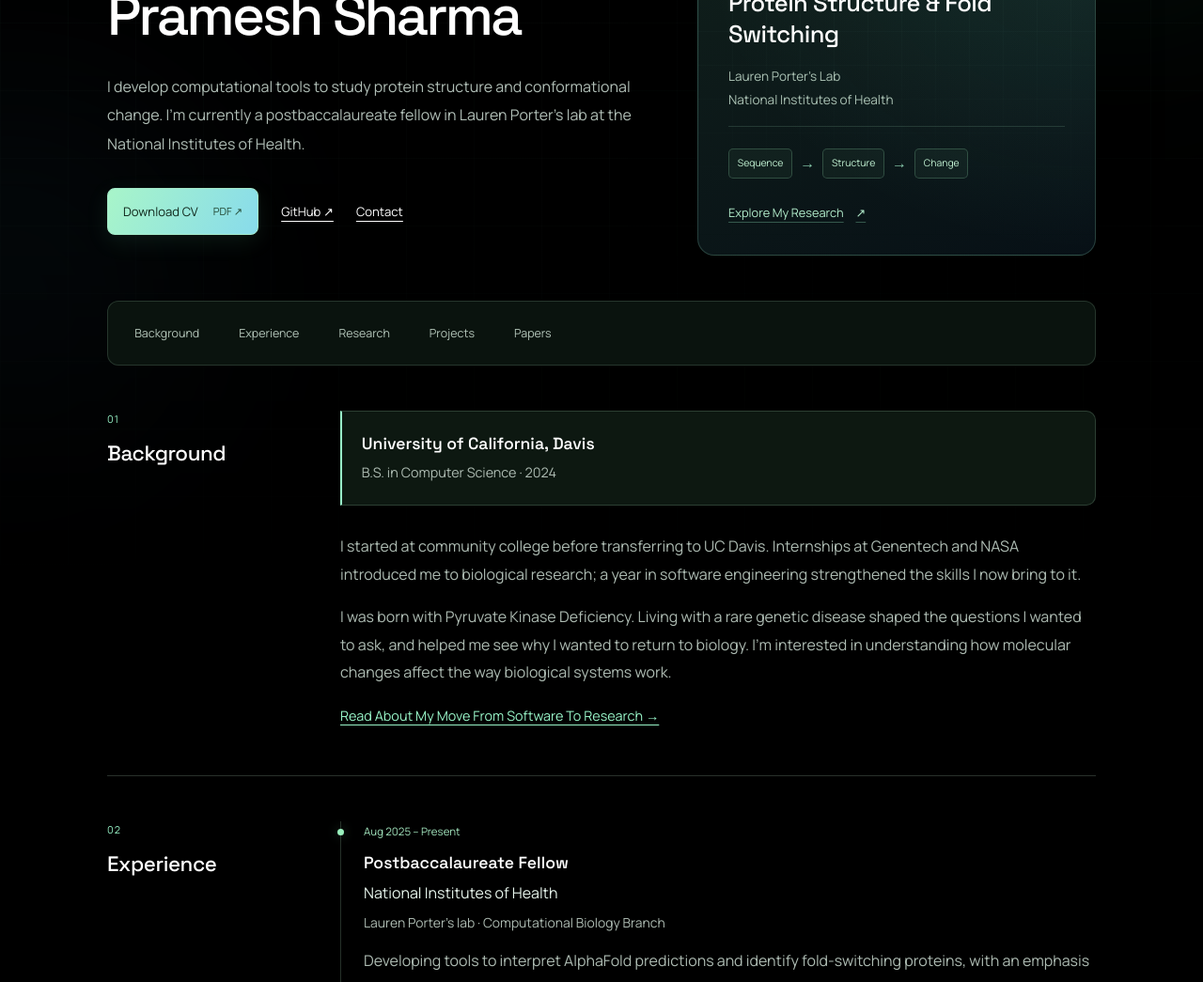
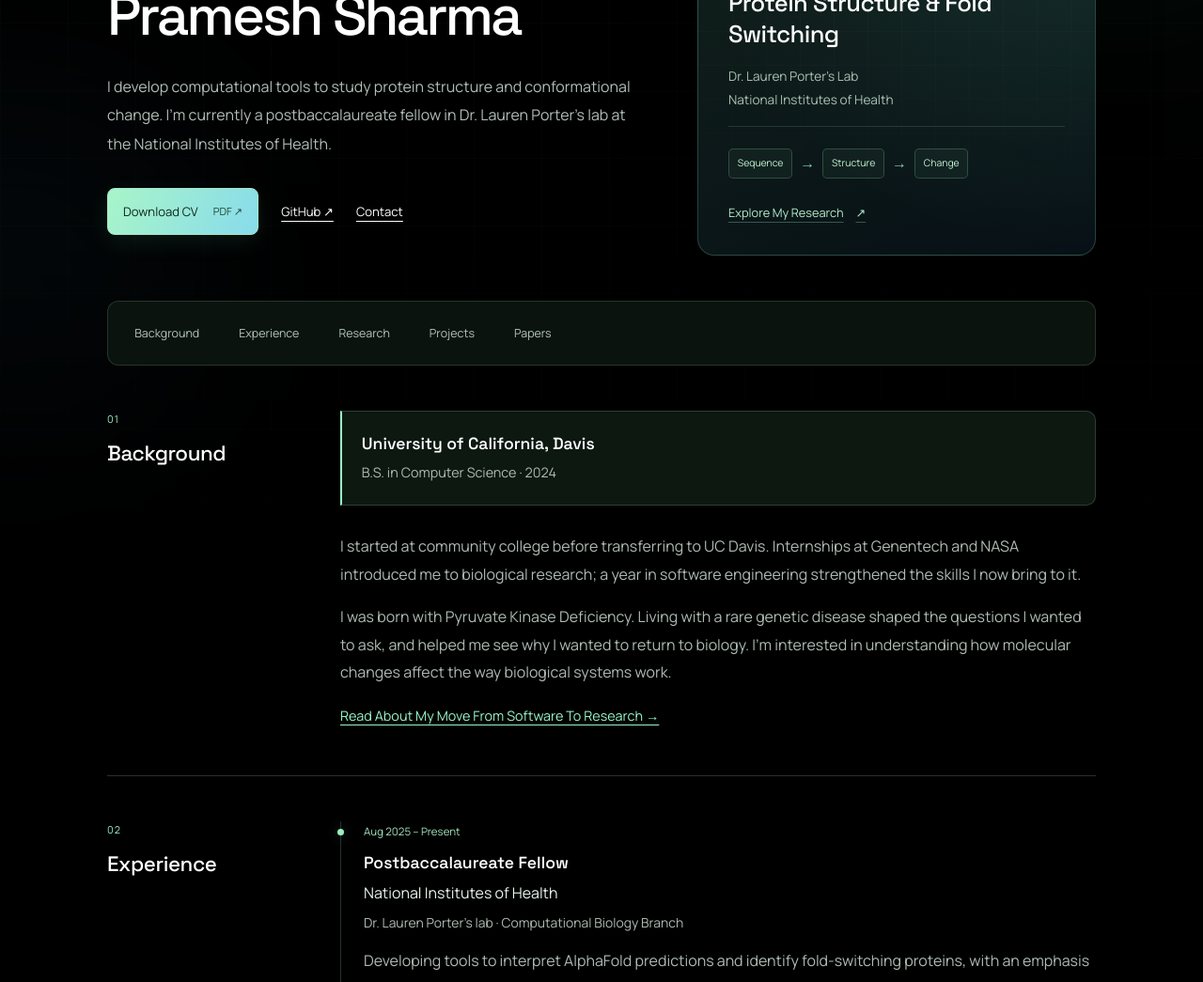
Before and after one commit to prameshsharma25/personal-website, a Next.js app: page /experience in a window 1280 px wide. Shown: the part 264-1309 px from the top of the page at 94% size. Built offline with nearby package versions, Linux system fonts and the light colour scheme; no server answers.

Commit message:
Use Dr. honorifics for Lauren Porter and Devlina Chakravarty

```diff
--- a/lib/research-projects.ts
+++ b/lib/research-projects.ts
@@ -109,7 +109,7 @@ export const researchProjects: ResearchProject[] = [
     status: 'Ongoing',
     question: 'Which predicted assemblies deserve a closer look?',
     description:
-      'I’m working with Devlina Chakravarty and Lauren Porter on ways to sort through predicted amyloid assemblies. We combine structural evidence with clustering to build a diverse shortlist of candidates for further review.',
+      'I’m working with Dr. Devlina Chakravarty and Dr. Lauren Porter on ways to sort through predicted amyloid assemblies. We combine structural evidence with clustering to build a diverse shortlist of candidates for further review.',
     methods: ['Assembly Geometry', 'MM-align', 'Candidate Selection'],
     link: {
       label: 'Explore Amyloid Candidates',
--- a/pages/experience.tsx
+++ b/pages/experience.tsx
@@ -10,7 +10,7 @@ const experiences = [
     role: 'Postbaccalaureate Fellow',
     organization: 'National Institutes of Health',
     dates: 'Aug 2025 – Present',
-    detail: 'Lauren Porter’s lab · Computational Biology Branch',
+    detail: 'Dr. Lauren Porter’s lab · Computational Biology Branch',
     summary:
       'Developing tools to interpret AlphaFold predictions and identify fold-switching proteins, with an emphasis on reproducible analysis and research software.',
   },
@@ -70,7 +70,7 @@ const publications = [
       'AlphaFold reveals but sometimes distorts an organizational principle of protein folding',
     source: 'bioRxiv version · 2026',
     authors:
-      'Madeleine F. Clore, Joseph F. Thole, Suchetan Dontha, Pramesh Sharma, Naomi Greenberg, Marie-Paule Strub, Mary Starich, Carolyn Ott, Davin Jensen, Brian F. Volkman, Matthew Coudron, Lauren L. Porter',
+      'Madeleine F. Clore, Joseph F. Thole, Suchetan Dontha, Pramesh Sharma, Naomi Greenberg, Marie-Paule Strub, Mary Starich, Carolyn Ott, Davin Jensen, Brian F. Volkman, Matthew Coudron, Dr. Lauren L. Porter',
     url: 'https://www.biorxiv.org/content/10.64898/2025.12.30.697132v4',
   },
   {
@@ -120,13 +120,13 @@ export default function Experience() {
         <PageIntro
           eyebrow="About / Computational Biologist"
           title="Pramesh Sharma"
-          description="I develop computational tools to study protein structure and conformational change. I’m currently a postbaccalaureate fellow in Lauren Porter’s lab at the National Institutes of Health."
+          description="I develop computational tools to study protein structure and conformational change. I’m currently a postbaccalaureate fellow in Dr. Lauren Porter’s lab at the National Institutes of Health."
           aside={
             <>
               <p className={ui.miniLabel}>Current Research</p>
               <h2>Protein Structure &amp; Fold Switching</h2>
               <p>
-                Lauren Porter’s Lab
+                Dr. Lauren Porter’s Lab
                 <br />
                 National Institutes of Health
               </p>
```
